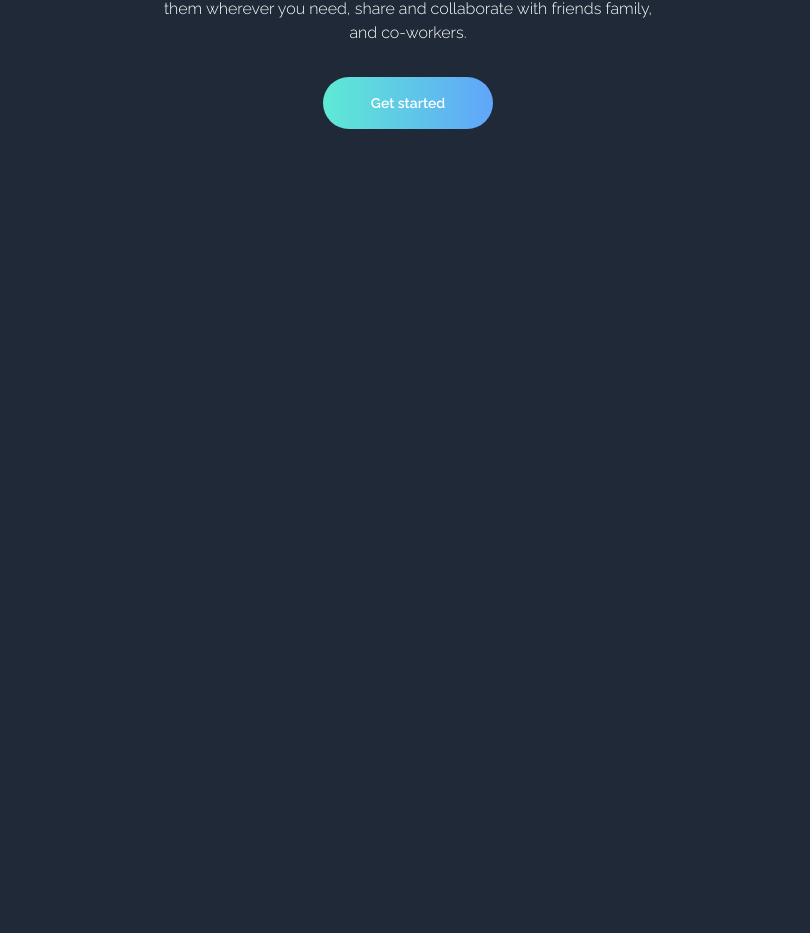
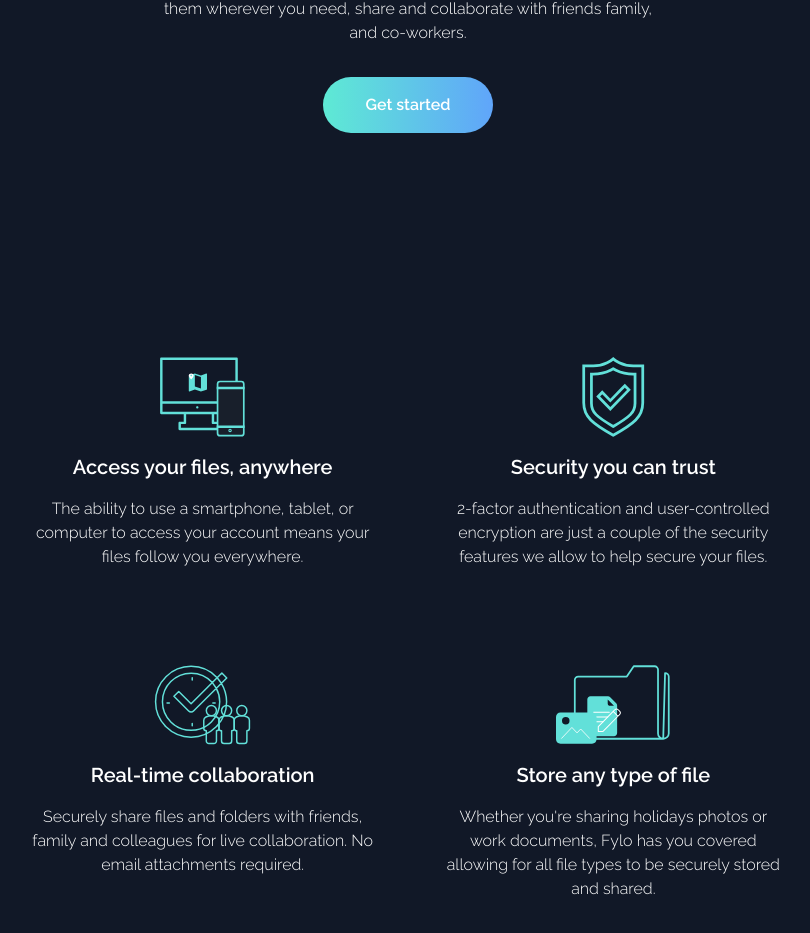
Before and after one commit to dfelsie/fem-fylo-dark, a React (Vite) app: page / in a window 1280 px wide. Shown: the part 799-1732 px from the top of the page, without its empty margins (232-1042 px from the left). Built offline with nearby package versions, Linux system fonts and the light colour scheme.

Commit message:
Add feature grid, change bg color

```diff
--- a/src/App.tsx
+++ b/src/App.tsx
@@ -1,15 +1,24 @@
 import { useState } from "react";
 import Navbar from "./components/Navbar";
 import IntroHero from "./components/IntroHero";
+import FeatureGrid from "./components/FeatureGrid";
 
 function App() {
   const [count, setCount] = useState(0);
 
   return (
-    <div className="w-[100vw] h-[3000vh] overflow-x-hidden bg-gray-800 text-white">
+    <div
+      className="w-[100vw] h-[3000vh] overflow-x-hidden
+/*       bg-cover
+    bg-[url('/assets/images/bg-curvy-mobile.svg')]
+    md:bg-[url('/assets/images/bg-curvy-desktop.svg')]
+ */     bg-gray-900 text-white"
+    >
       <Navbar />
       <div className="h-[25vh]"></div>
       <IntroHero />
+      <div className="h-32" />
+      <FeatureGrid />
     </div>
   );
 }
--- /dev/null
+++ b/src/components/FeatureGrid.tsx
@@ -0,0 +1,53 @@
+import React from "react";
+
+type Props = {};
+
+export default function FeatureGrid({}: Props) {
+  return (
+    <div className="mx-auto w-2/3 grid grid-cols-1 md:grid-cols-2 px-4">
+      <div className="px-8 mt-24 flex flex-col text-center">
+        <img
+          className="h-20 mx-auto"
+          src="/assets/images/icon-access-anywhere.svg"
+        />
+        <h2 className="font-extrabold text-xl my-4">
+          Access your files, anywhere
+        </h2>
+        <p>
+          {" "}
+          The ability to use a smartphone, tablet, or computer to access your
+          account means your files follow you everywhere.{" "}
+        </p>
+      </div>
+      <div className="px-8 mt-24 flex flex-col text-center">
+        <img className="h-20 mx-auto" src="/assets/images/icon-security.svg" />
+        <h2 className="font-extrabold text-xl my-4">Security you can trust</h2>
+        <p>
+          2-factor authentication and user-controlled encryption are just a
+          couple of the security features we allow to help secure your files.{" "}
+        </p>
+      </div>
+      <div className="px-8 mt-24 flex flex-col text-center">
+        <img
+          className="h-20 mx-auto"
+          src="/assets/images/icon-collaboration.svg"
+        />
+        <h2 className="font-extrabold text-xl my-4">
+          Real-time collaboration{" "}
+        </h2>
+        <p>
+          Securely share files and folders with friends, family and colleagues
+          for live collaboration. No email attachments required.{" "}
+        </p>
+      </div>
+      <div className="px-8 mt-24 flex flex-col text-center">
+        <img className="h-20 mx-auto" src="/assets/images/icon-any-file.svg" />
+        <h2 className="font-extrabold text-xl my-4">Store any type of file </h2>
+        <p>
+          Whether you're sharing holidays photos or work documents, Fylo has you
+          covered allowing for all file types to be securely stored and shared.{" "}
+        </p>
+      </div>
+    </div>
+  );
+}
--- a/src/components/IntroHero.tsx
+++ b/src/components/IntroHero.tsx
@@ -19,7 +19,7 @@ export default function IntroHero({}: Props) {
       <button
         className="mt-8 bg-gradient-to-r from-teal-300
       font-extrabold
-      to-blue-400 py-4 text-sm w-1/3 mx-auto rounded-full"
+      to-blue-400 py-4 text-md w-1/3 mx-auto rounded-full"
       >
         Get started
       </button>
```
